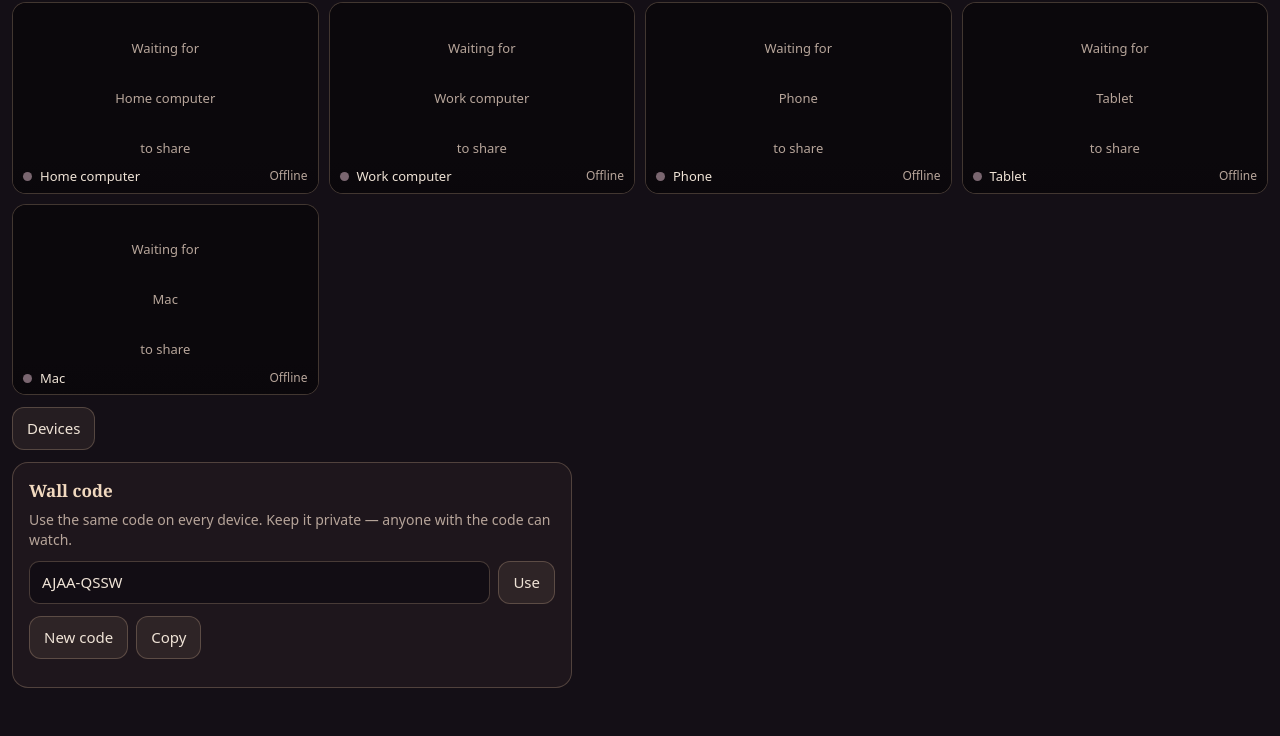
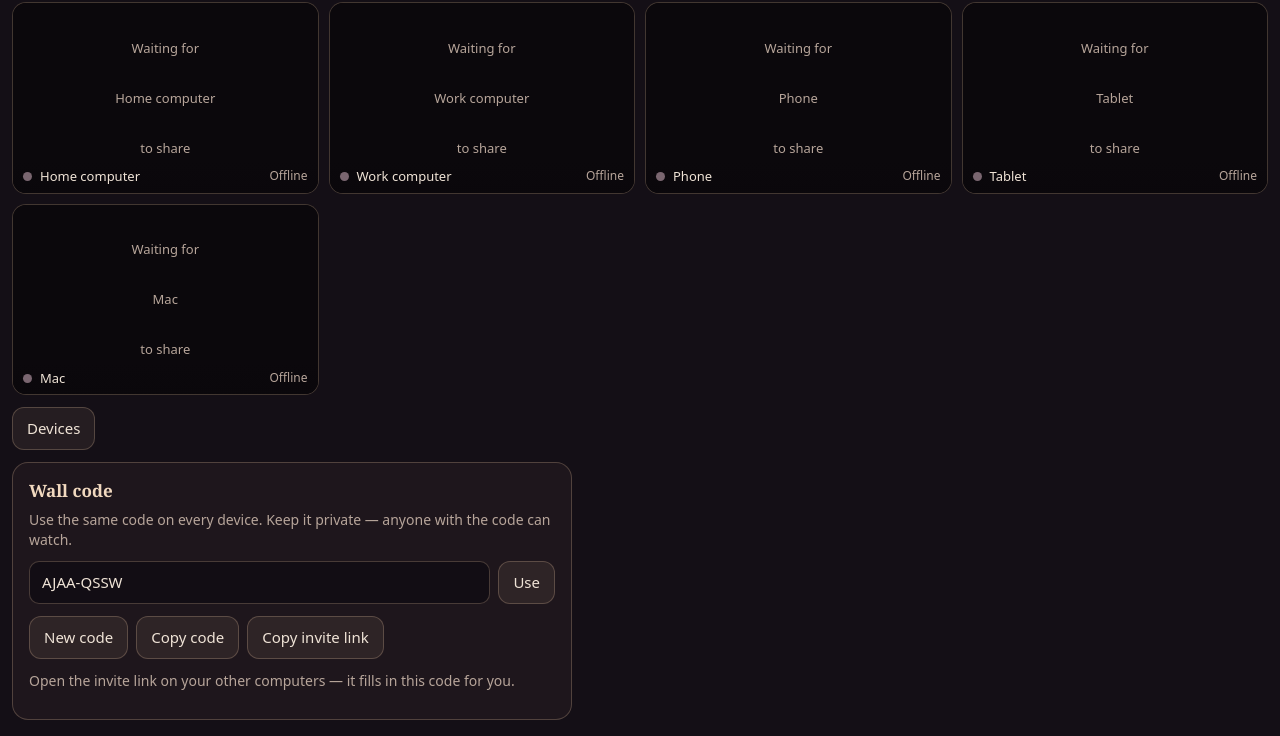
Before and after one commit to bombarules/bomba-live, a plain HTML site: page live.html in a window 1280 px wide. Both pictures are taken after a click on the button "Wall code". Shown: the part 65-801 px from the top of the page. Drawn offline with Linux system fonts and the light colour scheme; no server answers.

Commit message:
Add files via upload

```diff
--- a/live.html
+++ b/live.html
@@ -83,7 +83,7 @@ input,select{width:100%;background:#120d14;border:1px solid var(--edge);border-r
     <select id="myName"></select>
     <div class="bar"><button class="btn main" id="startBtn">Start sharing</button><button class="btn stop" id="stopBtn" hidden>Stop sharing</button></div>
     <div class="status" id="shareStatus" role="status"></div>
-    <p class="note" id="cantShare" hidden>This device can’t share its screen from a web page. iPhones and iPads can still watch the wall here.</p>
+    <p class="note" id="cantShare" hidden>Phones and tablets can’t share from a web page. On Android, open the <b>Bomba app</b> → swipe up → <b>Live screens</b> → <b>Share</b>. iPhones and iPads can watch the wall here.</p>
   </div>
 </section>
 
@@ -91,7 +91,8 @@ input,select{width:100%;background:#120d14;border:1px solid var(--edge);border-r
   <h2>Wall code</h2>
   <p>Use the same code on every device. Keep it private — anyone with the code can watch.</p>
   <div class="row"><input id="codeIn" maxlength="9" autocapitalize="characters" autocomplete="off"><button class="btn" id="codeSave">Use</button></div>
-  <div class="bar"><button class="btn" id="codeNew">New code</button><button class="btn" id="codeCopy">Copy</button></div>
+  <div class="bar"><button class="btn" id="codeNew">New code</button><button class="btn" id="codeCopy">Copy code</button><button class="btn" id="linkCopy" hidden>Copy invite link</button></div>
+  <p id="linkNote" hidden>Open the invite link on your other computers — it fills in this code for you.</p>
 </div>
 
 <script src="peerjs.min.js"></script>
@@ -103,7 +104,10 @@ const ICE={iceServers:[{urls:["stun:stun.l.google.com:19302","stun:stun1.l.googl
 const ABC="ABCDEFGHJKMNPQRSTUVWXYZ23456789";
 const newCode=()=>{let s="";const r=crypto.getRandomValues(new Uint32Array(8));for(let i=0;i<8;i++)s+=ABC[r[i]%ABC.length];return s.slice(0,4)+"-"+s.slice(4)};
 const slug=s=>s.toLowerCase().replace(/[^a-z0-9]+/g,"-").replace(/^-|-$/g,"");
-let code=store.get("bomba-live-code",null);if(!code){code=newCode();store.set("bomba-live-code",code)}
+let code=store.get("bomba-live-code",null);
+const fromLink=/code=([A-Za-z0-9]{4}-?[A-Za-z0-9]{4})/.exec(location.hash+location.search);
+if(fromLink){const v=fromLink[1].toUpperCase().replace("-","");code=v.slice(0,4)+"-"+v.slice(4);store.set("bomba-live-code",code);try{history.replaceState(null,"",location.pathname)}catch(e){}}
+if(!code){code=newCode();store.set("bomba-live-code",code)}
 let devices=store.get("bomba-live-devices",["Home computer","Work computer","Phone","Tablet","Mac"]);
 const pid=name=>"bomba-"+code.toLowerCase().replace(/[^a-z0-9]/g,"")+"-"+slug(name);
 
@@ -116,6 +120,8 @@ $("codeBtn").onclick=()=>{$("codePanel").hidden=!$("codePanel").hidden};
 $("codeSave").onclick=()=>{const v=$("codeIn").value.toUpperCase().replace(/[^A-Z0-9]/g,"");if(v.length<6)return;code=v.length===8?v.slice(0,4)+"-"+v.slice(4):v;store.set("bomba-live-code",code);showCode();$("codePanel").hidden=true;restartAll()};
 $("codeNew").onclick=()=>{code=newCode();store.set("bomba-live-code",code);showCode();restartAll()};
 $("codeCopy").onclick=()=>{try{navigator.clipboard.writeText(code)}catch(e){}};
+if(/^https?:/.test(location.protocol)){$("linkCopy").hidden=false;$("linkNote").hidden=false;
+  $("linkCopy").onclick=()=>{const u=location.origin+location.pathname+"#code="+code;try{navigator.clipboard.writeText(u)}catch(e){}$("linkCopy").textContent="Link copied";setTimeout(()=>$("linkCopy").textContent="Copy invite link",2000)}}
 
 /* ---------- watch ---------- */
 let viewer=null,dummy=null,tiles={},retry=null;
```
